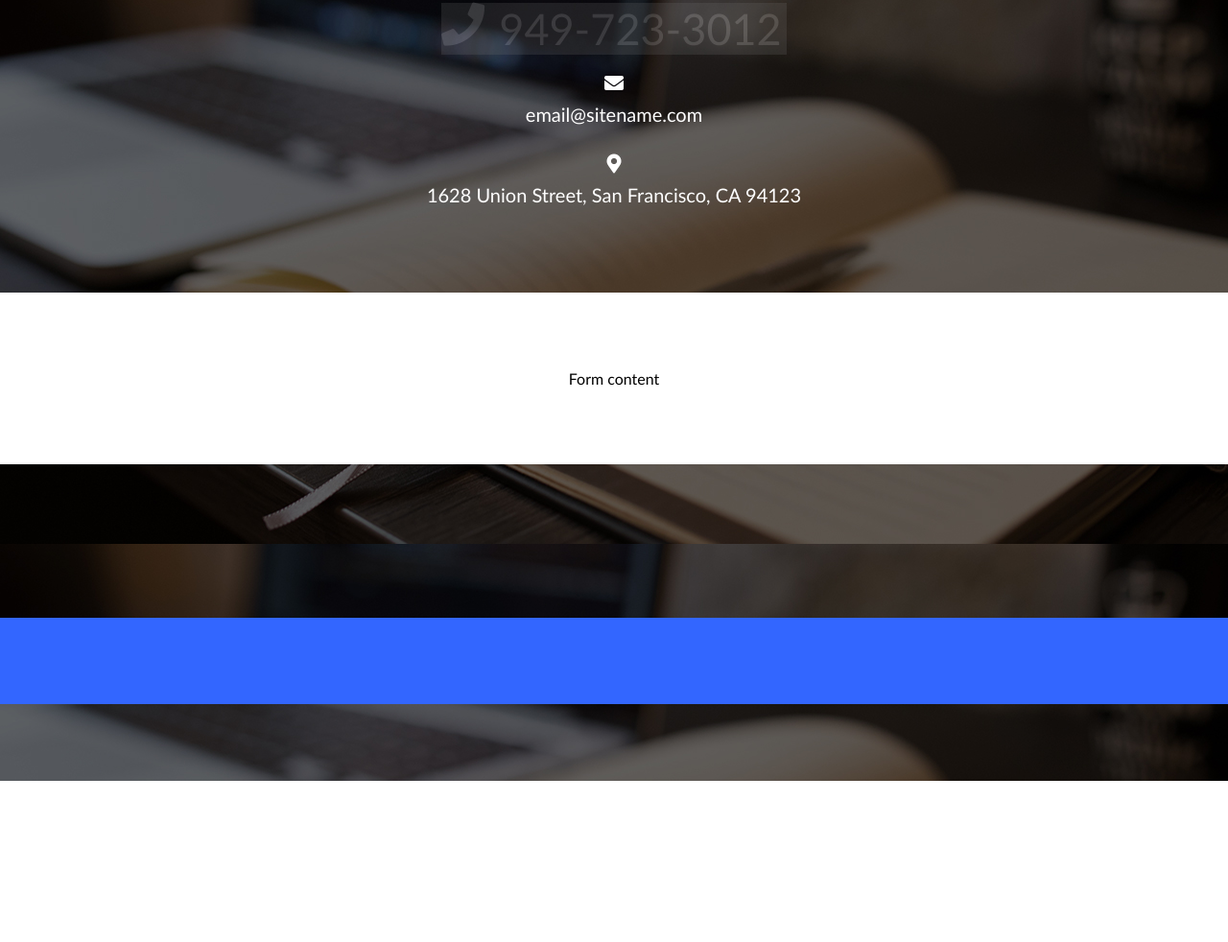
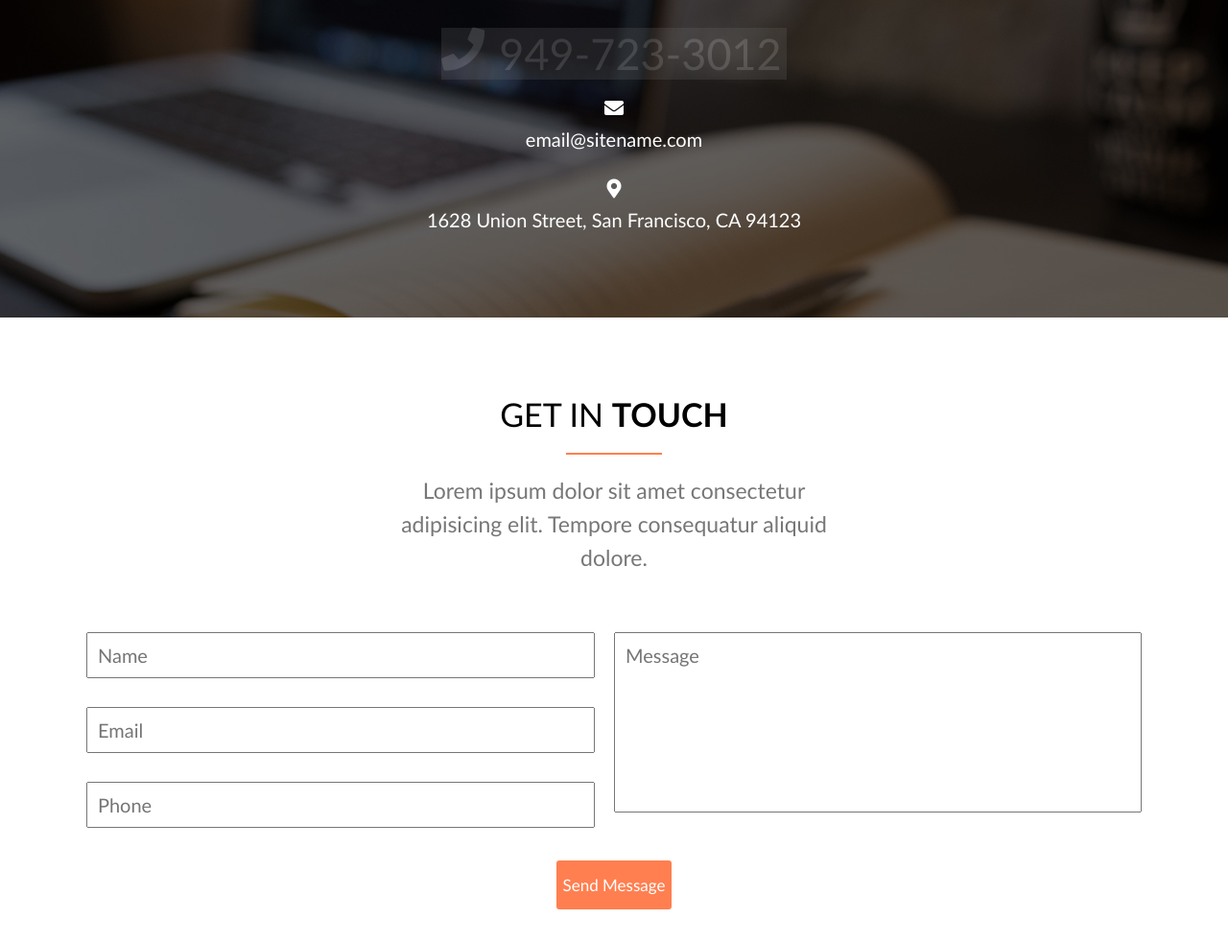
Before and after one commit to ievaskyriene/papildomas, a plain HTML site: page index.html in a window 1280 px wide. Shown: the part 1458-2440 px from the top of the page at 96% size. Before the commit the page ends 2272 px from the top, so only its background shows below. Drawn offline with Linux system fonts and the light colour scheme.

Commit message:
Form and map

```diff
--- a/css/form.css
+++ b/css/form.css
@@ -0,0 +1,40 @@
+.container > .form {
+    display: inline-block;
+    background-color: #fff;
+}
+
+    .form > .left {
+        display: inline-block;
+        width: 50%;
+        float: left;
+        padding-right: 20px;
+    }
+
+        .left > input,
+        .right > input {
+            display: inline-block;
+            font-size: 20px;
+            width: 100%;
+            margin-bottom: 30px;
+            padding: 10px;
+            text-transform: capitalize;
+            font-weight: lighter;
+        }
+            input:last-of-type {
+                margin-bottom: 0;
+            }
+
+        .form > .right {
+            display: inline-block;
+            width: 50%;
+            float: right;
+        }
+
+        .right > input {
+            display: inline-block;
+            font-size: 20px;
+            width: 100%;
+            padding-bottom: 150px;
+            text-transform: capitalize;
+            font-weight: lighter;
+        }
--- a/css/style.css
+++ b/css/style.css
@@ -3,6 +3,7 @@
     width: 100%;
     padding: 80px 0;
     text-align: center;
+
 }
 
     .container.hero{
@@ -128,7 +129,7 @@ p:nth-child(2){
                 font-weight: bold;
             }
 
-        .content p {
+        .content-header > p {
             display: inline-block;
             width: 100%;
             font-size: 23px;
@@ -147,6 +148,11 @@ p:nth-child(2){
 
     .content-row {
         display: inline-block;
+        width: 1100px;
+
+
+
+
     }
 
         .content-column {
@@ -163,9 +169,12 @@ p:nth-child(2){
             }
 
             .content-column > p {
-                font-size: 15px;
+                font-size: 17px;
                 line-height: 20px;
                 text-align: justify;
+                color: grey;
+                padding: 20px;
+                font-weight: lighter;
             }
 
             .ikona {
@@ -287,9 +296,37 @@ p:nth-child(2){
             padding-top: 10px;
         }
 
+    .content-row > .btn{
+            display: inline-block;
+            background-color:coral;
+            width: 120px;
+            font-size: 17px;
+            padding: 15px 5px;
+            text-transform: capitalize;
+            margin-top: 50px;
+            float: left;
+            transform: translateX(-50%);
+            border-radius: 3px;
+
+
+            }
+
+            .btn >  a{
+                color: #ffffff;
+                text-decoration: none;
+            }
+
+           input:focus {
+            outline: none;
+                border: coral solid 2px;
+            }
+
+            .map {
+                background-image: url(../img/map.png);
+                background-repeat: no-repeat;
+                background-size: cover;
+                height: 550px;
+
+            }
 
         /*Form */
-
-        .container > .form {
-            background-color: #fff;
-        }
--- a/index.html
+++ b/index.html
@@ -114,20 +114,48 @@
 
         </div>
     </div>
+    <div class="container form">
+        <div class="content-row">
+            <div class="content-header">
+                <h2>
+                    <p>Get in </p>
+                    <p>touch</p>
+                </h2>
+                <span></span>
+                <p>Lorem ipsum dolor sit amet consectetur adipisicing elit. Tempore consequatur aliquid dolore.</p>
+            </div>
+            <div class="form">
+                <div class="left">
+                    <input type = "text" placeholder = "name"></input>
+                    <input type = "email" placeholder = "email"></input>
+                    <input type = "text" placeholder = "phone"></input>
+                </div>
+                <div class="right">
+                    <input type = "text" placeholder = "message"></input>
+                </div>
+            </div>
+            <div class="btn">
+                <a href="#" name ="Message">Send message</a>
+            </div>
 
-
-    <div class="container form">
-        Form content
+        </div>
 
     </div>
 
     <div class="container map">
 
-
     </div>
 
     <div class="container footer">
+        <div class="footer-row">
+          <h4>
+              <p>Copyright</p>
 
+
+          </h4>
+          <div class="social"></div>
+
+        </div>
 
     </div>
 
```
Also changed, not shown: img/map.png (added).
